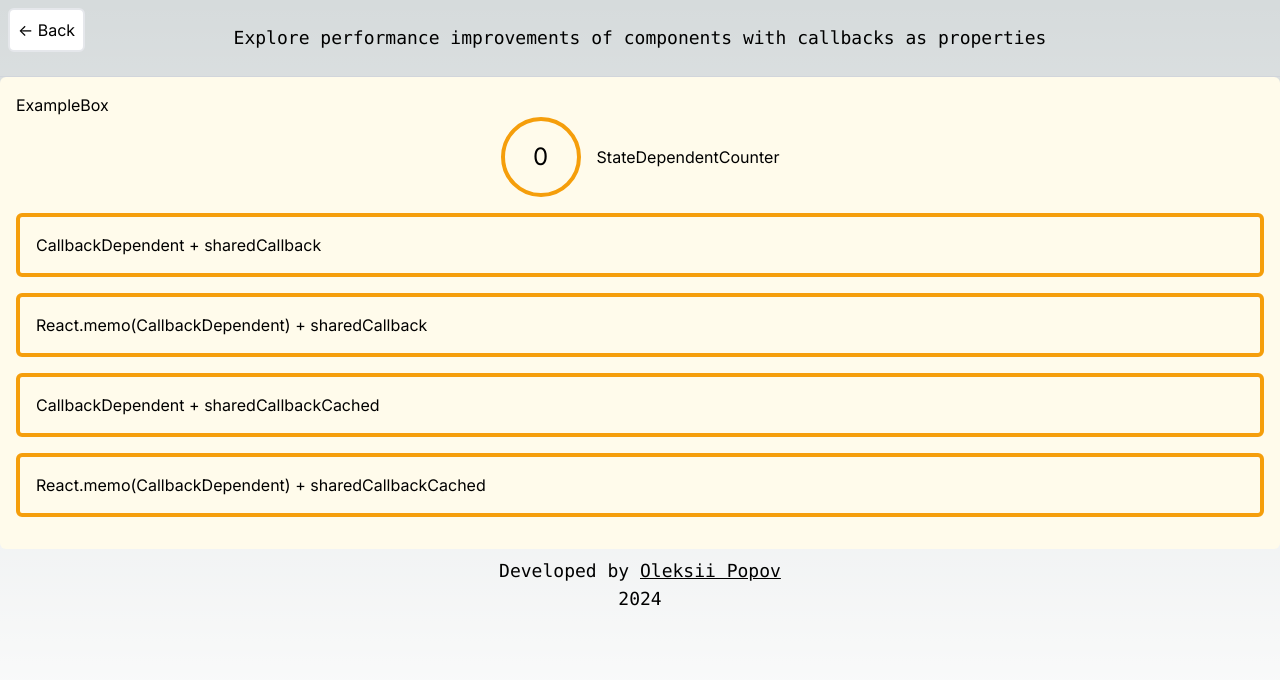
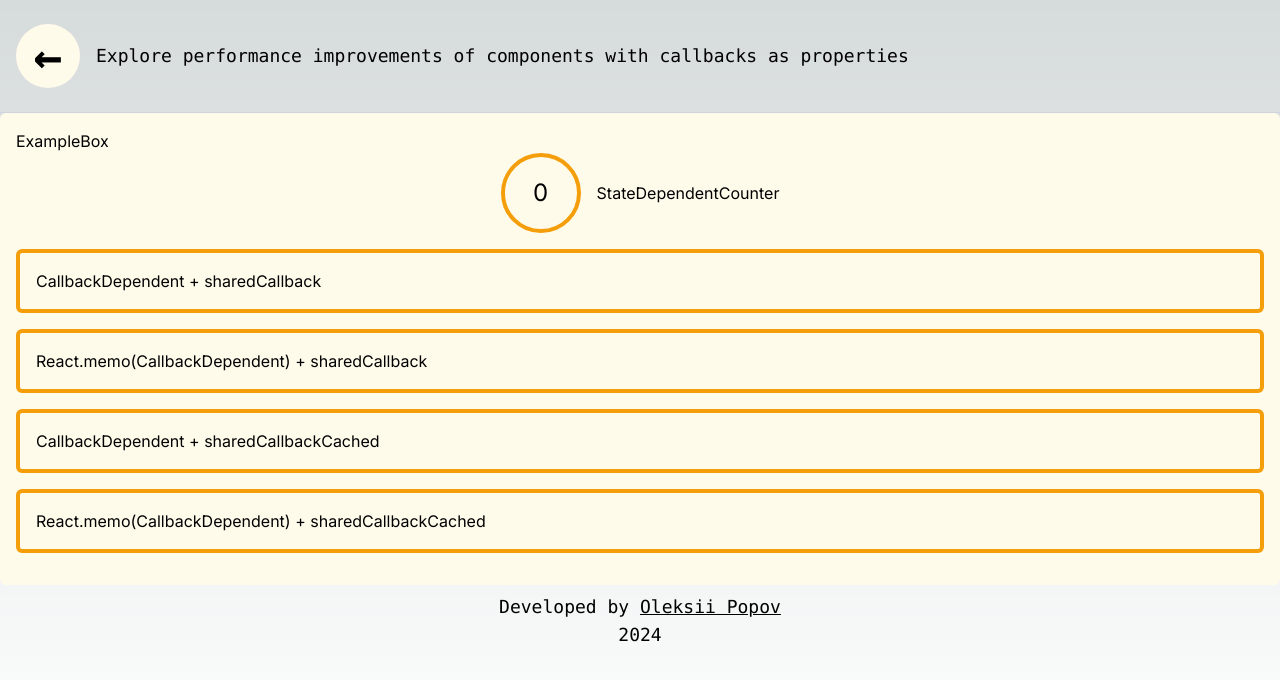
Before and after one commit to AlexeyPopovUA/react-performance-examples, a Next.js app in the folder front-end/: page /examples/caching-callback in a window 1280 px wide. Shown: the top 680 px of the page. Built offline with nearby package versions, Linux system fonts and the light colour scheme.

Commit message:
feat: improve layout of the back button

```diff
--- a/front-end/src/app/BackButton.tsx
+++ b/front-end/src/app/BackButton.tsx
@@ -1,7 +1,10 @@
 import Link from 'next/link';
 
 export const BackButton = () => (
-  <Link className="text-md fixed left-2 top-2 rounded-md border-2 bg-white p-2" href="/">
-    &lt;- Back
+  <Link
+    className="aspect-square h-16 content-center rounded-full bg-amber-50 text-center text-5xl font-extrabold"
+    href="/"
+  >
+    ←
   </Link>
 );
--- a/front-end/src/app/Header.tsx
+++ b/front-end/src/app/Header.tsx
@@ -1,7 +1,13 @@
+import React from 'react';
+import { BackButton } from '@/app/BackButton';
+
 type Props = {
-  text: string;
+  text: React.ReactNode;
 };
 
 export const Header = ({ text }: Props) => (
-  <header className="w-full border-b border-gray-300 px-4 py-6 text-center font-mono text-lg">{text}</header>
+  <header className="flex w-full items-center justify-items-center gap-4 border-b border-gray-300 px-4 py-6 font-mono text-lg">
+    <BackButton />
+    <div>{text}</div>
+  </header>
 );
--- a/front-end/src/app/examples/layout.tsx
+++ b/front-end/src/app/examples/layout.tsx
@@ -1,4 +1,3 @@
-import { BackButton } from '@/app/BackButton';
 import React from 'react';
 
 export default function ExamplesLayout({
@@ -6,10 +5,5 @@ export default function ExamplesLayout({
 }: Readonly<{
   children: React.ReactNode;
 }>) {
-  return (
-    <>
-      <BackButton />
-      {children}
-    </>
-  );
+  return <>{children}</>;
 }
```
